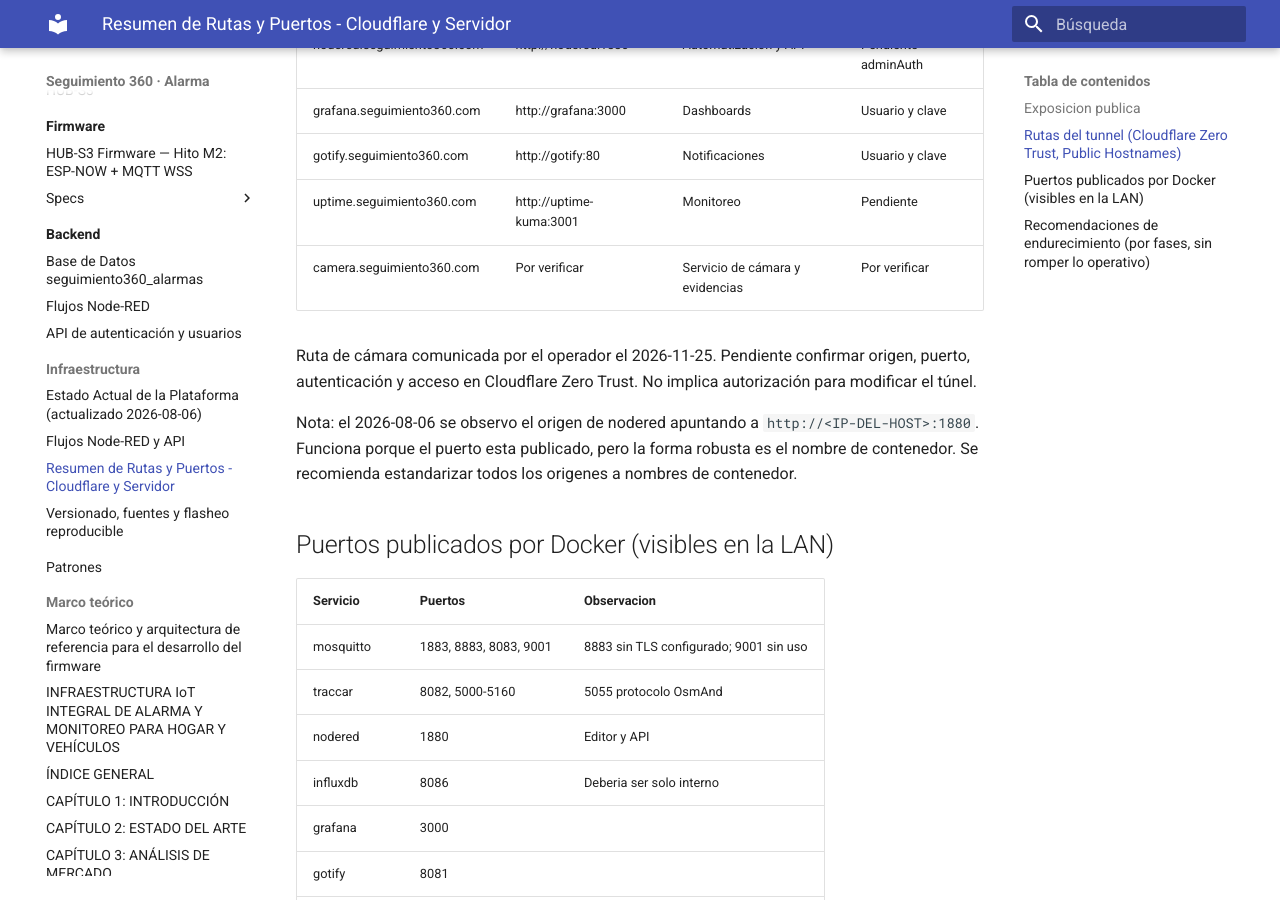
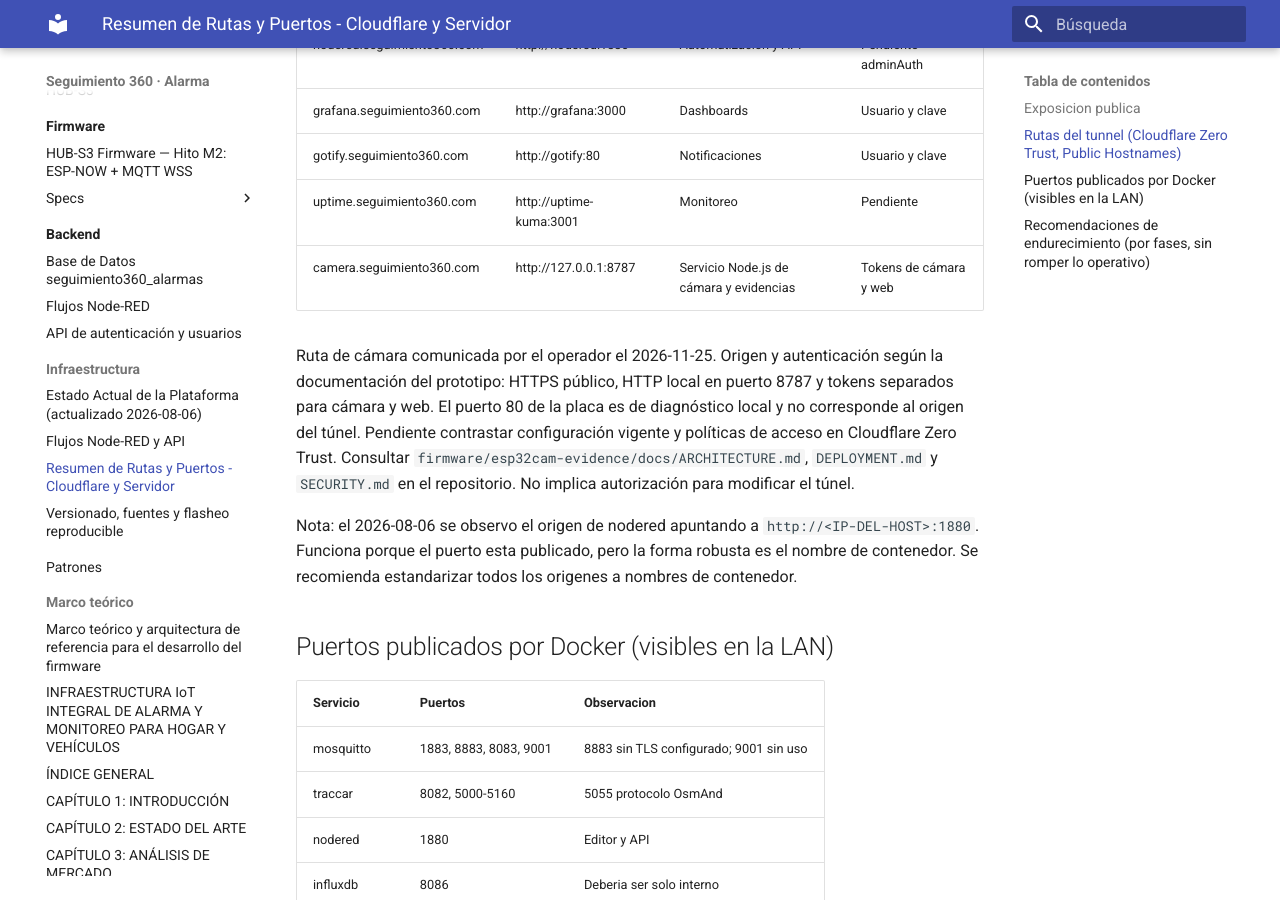
Before and after one commit to khalifa63/seguimiento360-alarma, an MkDocs documentation site: the page built from docs/infraestructura/CLOUDFLARE_RUTAS.md, in a window 1280 px wide and 900 px high, scrolled down 595 px. Built offline with MkDocs 1.6.1 and Material for MkDocs 9.7.7, drawn with Linux system fonts in a browser that asks for light colours.

Commit message:
docs: completar origen y autenticación de ruta cámara según prototipo

```diff
--- a/docs/infraestructura/CLOUDFLARE_RUTAS.md
+++ b/docs/infraestructura/CLOUDFLARE_RUTAS.md
@@ -14,9 +14,9 @@ Solo 22 (SSH), 80 y 443 permiten trafico entrante (UFW). Todo el acceso web entr
 | grafana.seguimiento360.com | http://grafana:3000 | Dashboards | Usuario y clave |
 | gotify.seguimiento360.com | http://gotify:80 | Notificaciones | Usuario y clave |
 | uptime.seguimiento360.com | http://uptime-kuma:3001 | Monitoreo | Pendiente |
-| camera.seguimiento360.com | Por verificar | Servicio de cámara y evidencias | Por verificar |
+| camera.seguimiento360.com | http://127.0.0.1:8787 | Servicio Node.js de cámara y evidencias | Tokens de cámara y web |
 
-Ruta de cámara comunicada por el operador el 2026-11-25. Pendiente confirmar origen, puerto, autenticación y acceso en Cloudflare Zero Trust. No implica autorización para modificar el túnel.
+Ruta de cámara comunicada por el operador el 2026-11-25. Origen y autenticación según la documentación del prototipo: HTTPS público, HTTP local en puerto 8787 y tokens separados para cámara y web. El puerto 80 de la placa es de diagnóstico local y no corresponde al origen del túnel. Pendiente contrastar configuración vigente y políticas de acceso en Cloudflare Zero Trust. Consultar `firmware/esp32cam-evidence/docs/ARCHITECTURE.md`, `DEPLOYMENT.md` y `SECURITY.md` en el repositorio. No implica autorización para modificar el túnel.
 
 Nota: el 2026-08-06 se observo el origen de nodered apuntando a `http://<IP-DEL-HOST>:1880`. Funciona porque el puerto esta publicado, pero la forma robusta es el nombre de contenedor. Se recomienda estandarizar todos los origenes a nombres de contenedor.
 
```
